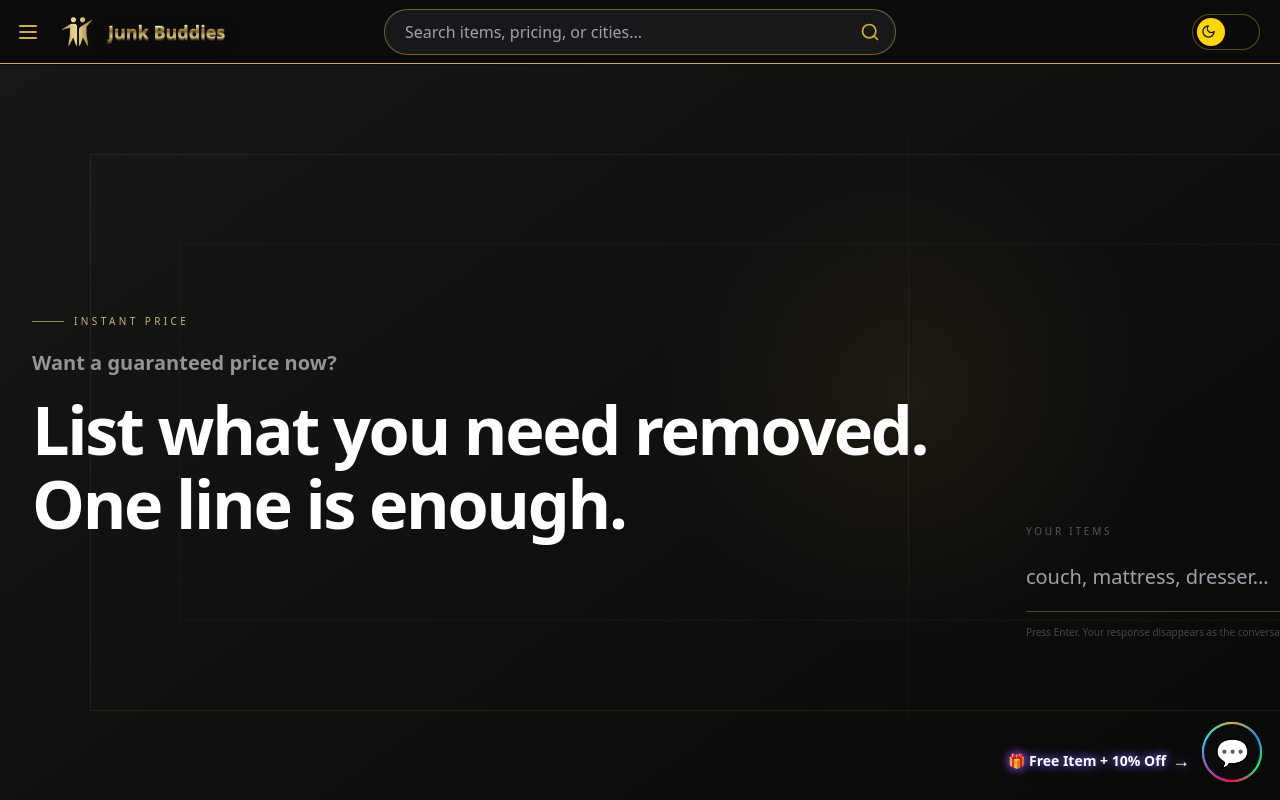
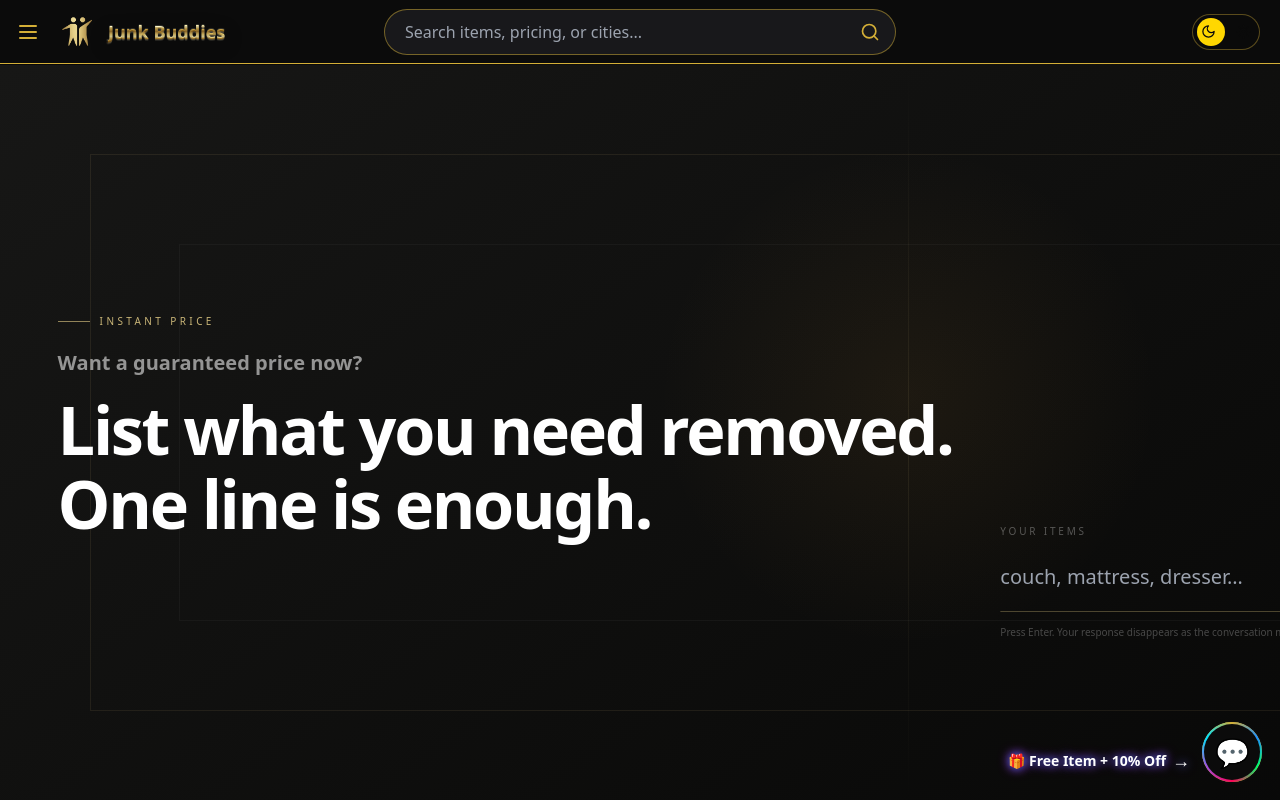
Before and after one commit to JunkBuddies/junk-buddies-immersive, a React (Vite) app: page / in a window 1280 px wide. Built offline with nearby package versions, Linux system fonts and the light colour scheme; grey boxes are pictures that could not be loaded.

Commit message:
Center Mirror conversation columns into dead space

```diff
--- a/src/components/MagicPriceMirror.jsx
+++ b/src/components/MagicPriceMirror.jsx
@@ -245,7 +245,7 @@ export default function MagicPriceMirror() {
       <div aria-hidden="true" className="absolute inset-[clamp(36px,14vw,210px)] border border-white/[0.035]" />
       <div aria-hidden="true" className="absolute left-1/2 top-0 h-full w-px bg-gradient-to-b from-transparent via-[#c8b477]/10 to-transparent" />
       <div className="relative z-10 mx-auto flex h-full w-[calc(100%-24px)] min-w-0 max-w-[calc(100%-24px)] box-border flex-col justify-between overflow-hidden pb-24 pt-12 sm:w-[calc(100%-36px)] sm:max-w-[calc(100%-36px)] lg:grid lg:w-[calc(100%-64px)] lg:max-w-[calc(100%-64px)] lg:grid-cols-[minmax(0,56%)_minmax(0,44%)] lg:items-center lg:gap-0 lg:px-0 lg:py-16">
-        <div className={"box-border w-full min-w-0 max-w-full overflow-hidden pr-4 lg:pr-[clamp(24px,3vw,52px)] transition-opacity duration-500 " + (fading ? "opacity-0" : "opacity-100")}>
+        <div className={"box-border w-full min-w-0 max-w-full overflow-hidden pr-4 lg:pl-[clamp(18px,2vw,34px)] lg:pr-[clamp(8px,1vw,16px)] transition-opacity duration-500 " + (fading ? "opacity-0" : "opacity-100")}>
           <div className="mb-5 flex items-center gap-2.5 text-[10px] uppercase tracking-[.34em] text-[#c8b477]"><span className="h-px w-8 bg-[#c8b477]/70"/>Instant price</div>
           <div className="w-full min-w-0 max-w-full">
             <div
@@ -266,7 +266,7 @@ export default function MagicPriceMirror() {
             </div>
           </div>
         </div>
-        <form onSubmit={submit} className="mb-5 box-border w-full min-w-0 max-w-full overflow-hidden lg:mb-0 lg:self-end lg:justify-self-start lg:w-[min(100%,500px)] lg:pl-[clamp(10px,1vw,16px)] lg:pr-0 lg:pb-[12vh]">
+        <form onSubmit={submit} className="mb-5 box-border w-full min-w-0 max-w-full overflow-hidden lg:mb-0 lg:self-end lg:justify-self-start lg:w-[min(100%,500px)] lg:-translate-x-[clamp(8px,1vw,16px)] lg:pl-0 lg:pr-0 lg:pb-[12vh]">
           <label className="mb-3 block text-[10px] uppercase tracking-[.28em] text-white/30">{stage === "items" || stage === "more" ? "Your items" : stage === "phone" ? "Phone number" : "Your response"}</label>
           <div className="flex items-end gap-3 border-b border-[#c8b477]/35 pb-3 transition-colors focus-within:border-[#e0cf91]/80">
             <input ref={inputRef} value={value} onChange={(e)=>setValue(e.target.value)} disabled={stage === "loading"} inputMode={stage === "phone" ? "tel" : "text"} autoComplete={stage === "phone" ? "tel" : "off"} placeholder={stage === "items" ? "couch, mattress, dresser…" : stage === "result" ? "add more or schedule…" : "type here…"} className="min-w-0 flex-1 bg-transparent py-2 text-lg text-white outline-none placeholder:text-white/18 sm:text-xl" />
```
